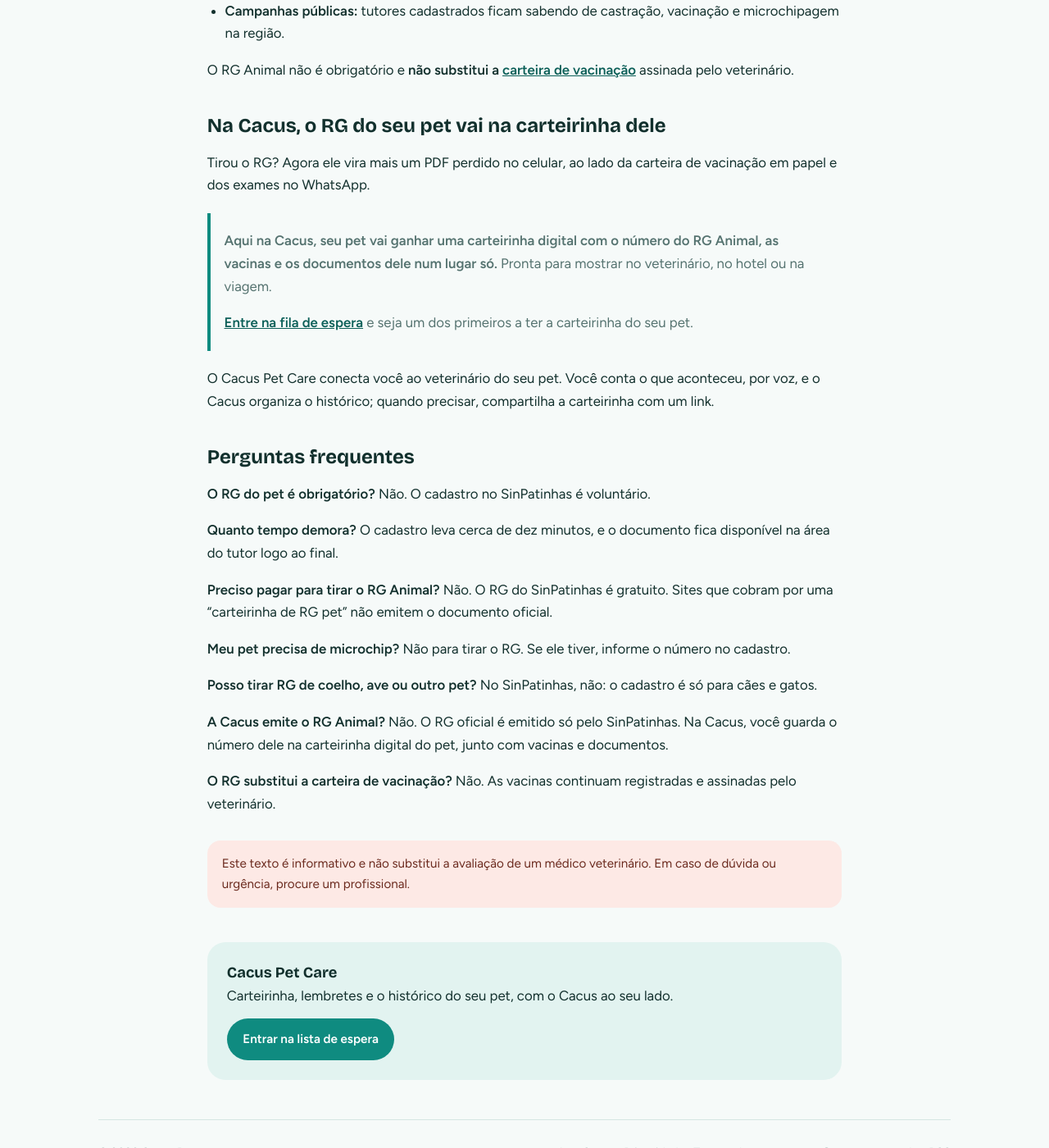
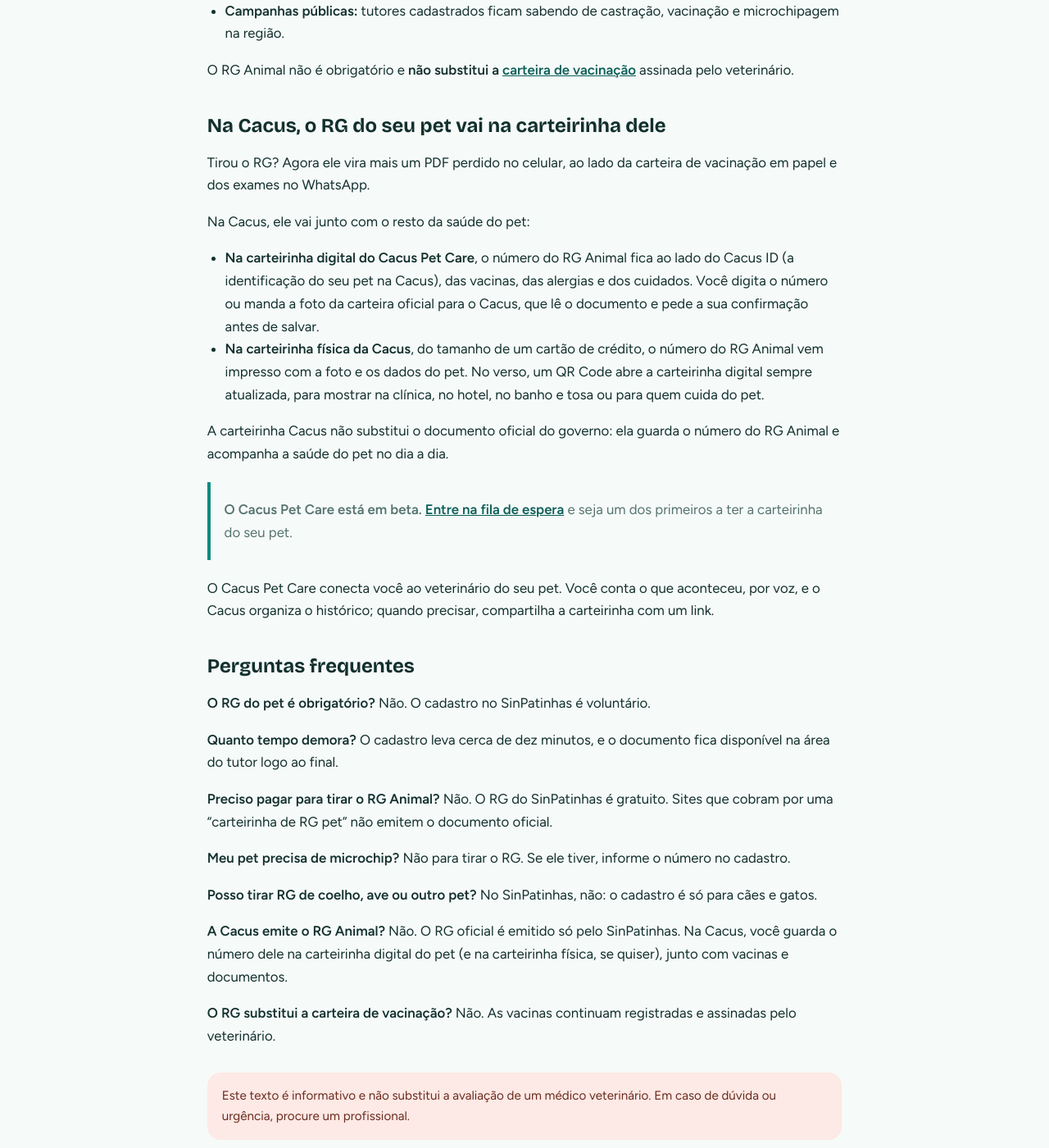
Before and after one commit to cacuspetstore/cacus-site, a Jekyll site: the page built from _posts/2026-11-04-como-tirar-o-rg-do-pet.md, in a window 1280 px wide and 1400 px high, scrolled down 1471 px. Shown: the whole window at 82% size. Built offline with Jekyll 4.4.1, drawn with Linux system fonts in a browser that asks for light colours.

Commit message:
Blog: publica Black Friday pet e inclui carteirinha física, Cacus ID e leitura da foto no post do RG (#2)
Claude-Session: https://claude.ai/code/session_01FnFBM27HqLgWX6wKp2ttmn

Co-authored-by: Claude (editor do blog) <noreply@anthropic.com>

```diff
--- a/_posts/2026-11-04-como-tirar-o-rg-do-pet.md
+++ b/_posts/2026-11-04-como-tirar-o-rg-do-pet.md
@@ -46,8 +46,14 @@ O RG Animal não é obrigatório e **não substitui a [carteira de vacinação](
 
 Tirou o RG? Agora ele vira mais um PDF perdido no celular, ao lado da carteira de vacinação em papel e dos exames no WhatsApp.
 
-> **Aqui na Cacus, seu pet vai ganhar uma carteirinha digital com o número do RG Animal, as vacinas e os documentos dele num lugar só.** Pronta para mostrar no veterinário, no hotel ou na viagem.
->
+Na Cacus, ele vai junto com o resto da saúde do pet:
+
+- **Na carteirinha digital do Cacus Pet Care**, o número do RG Animal fica ao lado do Cacus ID (a identificação do seu pet na Cacus), das vacinas, das alergias e dos cuidados. Você digita o número ou manda a foto da carteira oficial para o Cacus, que lê o documento e pede a sua confirmação antes de salvar.
+- **Na carteirinha física da Cacus**, do tamanho de um cartão de crédito, o número do RG Animal vem impresso com a foto e os dados do pet. No verso, um QR Code abre a carteirinha digital sempre atualizada, para mostrar na clínica, no hotel, no banho e tosa ou para quem cuida do pet.
+
+A carteirinha Cacus não substitui o documento oficial do governo: ela guarda o número do RG Animal e acompanha a saúde do pet no dia a dia.
+
+> **O Cacus Pet Care está em beta.**
 > **[Entre na fila de espera](/lista-de-espera/?perfil=tutor&interesse=care&utm_source=blog&utm_medium=artigo&utm_campaign=rg_animal_nov26){: data-umami-event="site-cta-blog-lista"}** e seja um dos primeiros a ter a carteirinha do seu pet.
 
 O Cacus Pet Care conecta você ao veterinário do seu pet. Você conta o que aconteceu, por voz, e o Cacus organiza o histórico; quando precisar, compartilha a carteirinha com um link.
@@ -70,7 +76,7 @@ Não para tirar o RG. Se ele tiver, informe o número no cadastro.
 No SinPatinhas, não: o cadastro é só para cães e gatos.
 
 **A Cacus emite o RG Animal?**
-Não. O RG oficial é emitido só pelo SinPatinhas. Na Cacus, você guarda o número dele na carteirinha digital do pet, junto com vacinas e documentos.
+Não. O RG oficial é emitido só pelo SinPatinhas. Na Cacus, você guarda o número dele na carteirinha digital do pet (e na carteirinha física, se quiser), junto com vacinas e documentos.
 
 **O RG substitui a carteira de vacinação?**
 Não. As vacinas continuam registradas e assinadas pelo veterinário.
```
Also changed, not shown: _posts/2026-11-05-black-friday-pet-compra-segura.md (added, +53 -0 lines).
